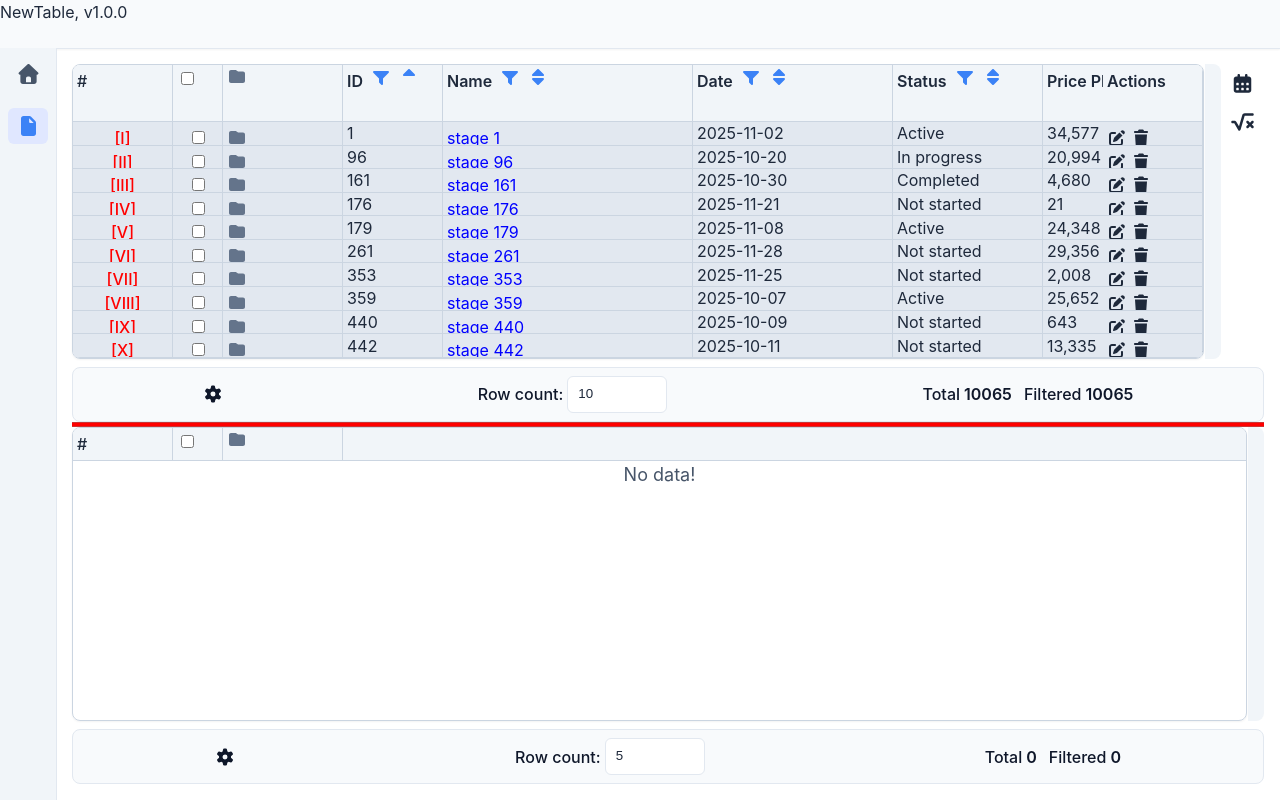
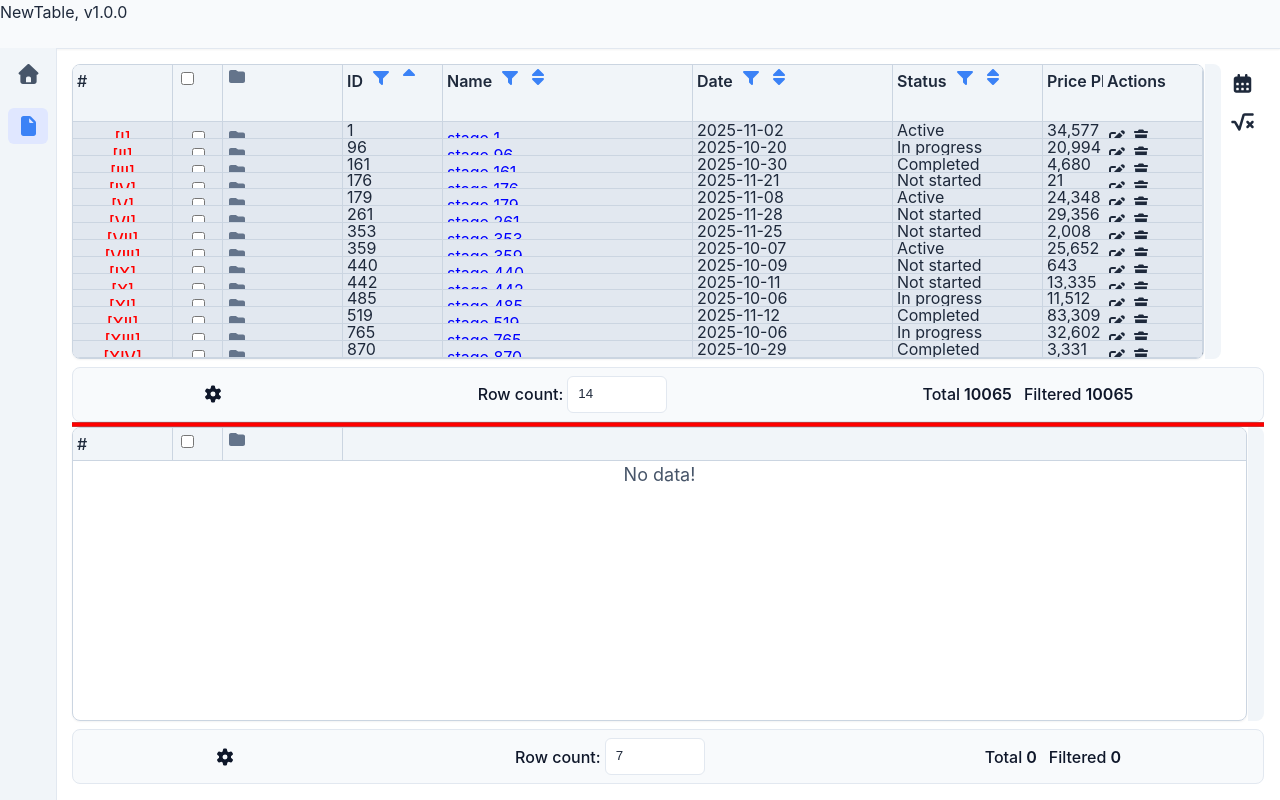
Before and after one commit to kolesnikovsv2018-oss/NewTableVue3, a Vue app: page /test-page-1 in a window 1280 px wide. Built offline with nearby package versions, Linux system fonts and the light colour scheme.

Commit message:
8 - add div1Hewight, prepare for save reestr settings to localStorage

```diff
--- a/src/components/NewSplitter/NewSplitter.vue
+++ b/src/components/NewSplitter/NewSplitter.vue
@@ -6,6 +6,7 @@ const props = withDefaults(
     thickness?: number,
     variant?: string,
     minHeight?: number,
+    div1Height?: number,
   }>(),
   {
     thickness: 5,
@@ -14,8 +15,14 @@ const props = withDefaults(
   }
 );
 
+const emit = defineEmits<{
+  (e: 'update:div1-height', height: number | null): void;
+}>();
+
 const splitDiv1 = ref<HTMLElement>();
 const splitDiv2 = ref<HTMLElement>();
+
+const currentDiv1Height = ref<number | null>(props.div1Height ?? null);
 
 let ticky = false;
 let deltaY = 0;
@@ -49,6 +56,7 @@ function onMouseMove(event: MouseEvent) {
     requestAnimationFrame(() => {
       const computedHeight = splitDiv1.value.getBoundingClientRect().height;
       const computedHeight2 = splitDiv2.value.getBoundingClientRect().height;
+      currentDiv1Height.value = computedHeight;
 
       if (
         (computedHeight + accumulateDeltaY) > props.minHeight
@@ -58,6 +66,8 @@ function onMouseMove(event: MouseEvent) {
         splitDiv1.value.style.minHeight = `${computedHeight + accumulateDeltaY}px`;
         splitDiv1.value.style.maxHeight = `${computedHeight + accumulateDeltaY}px`;
         splitDiv1.value.style.flexBasis = `${computedHeight + accumulateDeltaY}px`;
+
+        currentDiv1Height.value = computedHeight + accumulateDeltaY;
       }
 
       accumulateDeltaY = 0;
@@ -69,6 +79,8 @@ function onMouseMove(event: MouseEvent) {
 function onMouseUp() {
   document.removeEventListener('mousemove', onMouseMove);
   document.removeEventListener('mouseup', onMouseUp);
+
+  emit('update:div1-height', currentDiv1Height.value);
 }
 </script>
 
@@ -77,6 +89,12 @@ function onMouseUp() {
     <div
       ref="splitDiv1"
       class="split-div1"
+      :style="{
+        height: div1Height ? `${div1Height}px` : 'auto',
+        'min-height': div1Height ? `${div1Height}px` : '0px',
+        'max-height': div1Height ? `${div1Height}px` : 'none',
+        flex: div1Height ? `0 0 ${div1Height}px` : '1 1',
+      }"
     >
       <slot name="div1" />
     </div>
--- a/src/pages/TestPage1/TestPage1.vue
+++ b/src/pages/TestPage1/TestPage1.vue
@@ -30,9 +30,9 @@ const newMainReestrRef = ref<typeof NewReestr>();
 
 const sideMenuComponents = ref<Record<string, { isShown: boolean, payload: unknown }>>({});
 
-const mainReestr = useTestPage1NewReestrInitData(10000, 5, 7, 10);
+const mainReestr = useTestPage1NewReestrInitData(10000, 5, 7, 14);
 
-const relativeReestr1 = useTestPage1NewReestrInitData(1, 2, 3, 5);
+const relativeReestr1 = useTestPage1NewReestrInitData(1, 2, 3, 7);
 
 const {
   activeDestinationRowId,
@@ -53,6 +53,8 @@ const {
   () => mainReestr.data.value,
   newMainReestrRef,
 );
+
+const splitterDiv1Height = ref<number | null>(null);
 
 watch(
   () => selectedRow.value,
@@ -134,7 +136,10 @@ onMounted(() => {
   <div class="test-page1">
     <NewSplitter
       variant="red"
+      :min-height="200"
+      :div1-height="splitterDiv1Height"
       class="test-page1__splitter-wrapper"
+      @update:div1-height="splitterDiv1Height = $event"
     >
       <template #div1>
         <NewReestr
```
